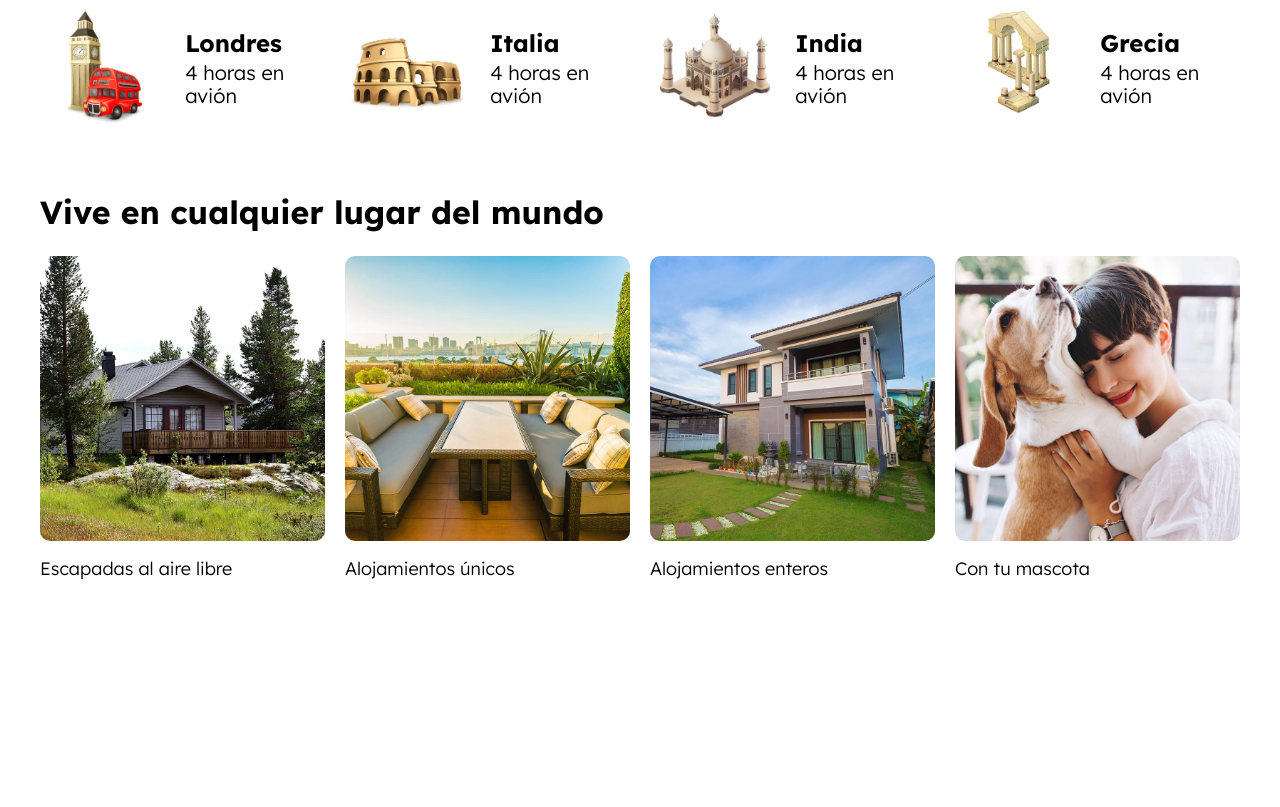
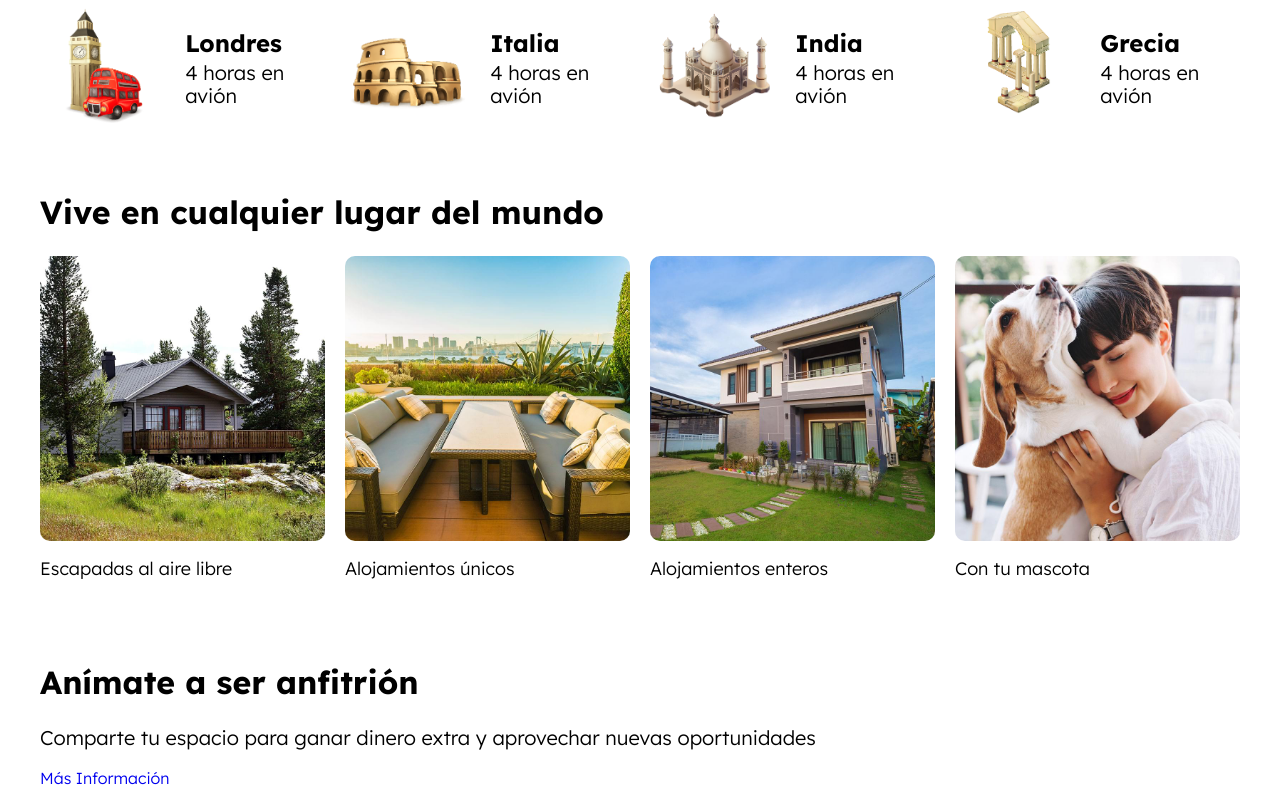
Before and after one commit to CristianMP04/Airbnb, a website: page index.html in a window 1280 px wide. Shown: the part 1029-1836 px from the top of the page. Before the commit the page ends 1647 px from the top, so only its background shows below. Drawn offline with Linux system fonts and the light colour scheme.

Commit message:
create section Anfitrion
create section Anfitrion

```diff
--- a/index.html
+++ b/index.html
@@ -161,5 +161,14 @@
             </div>
         </div>
     </section>
+
+    <section class="anfitrion contenedor seccion">
+        <div class="anfitrion__contenido">
+            <h2 class="anfitrion__heading">Anímate a ser anfitrión</h2>
+            <p class="anfitrion__texto">Comparte tu espacio para ganar dinero extra y aprovechar nuevas oportunidades</p>
+            <a href="#" class="anfitrion__enlace">Más Información</a>
+        </div>
+    </section>
+
 </body>
 </html>
```
